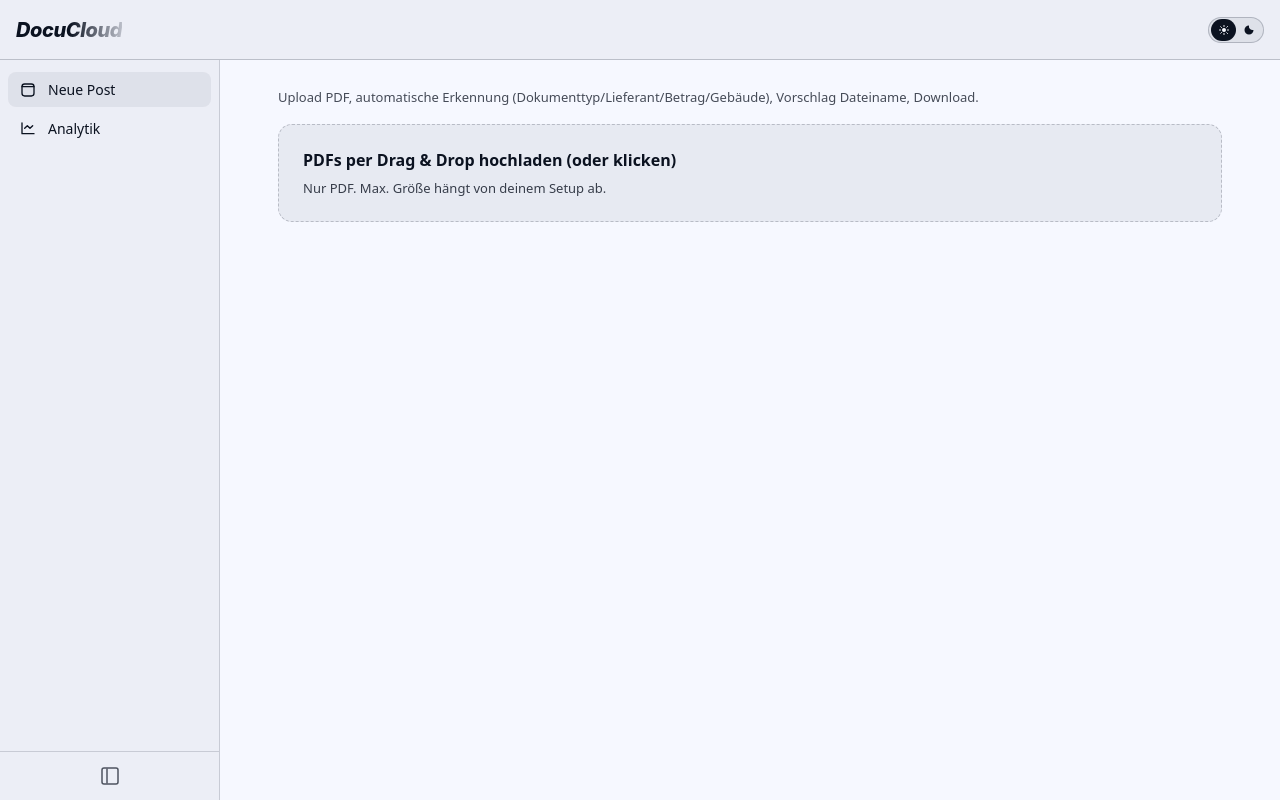
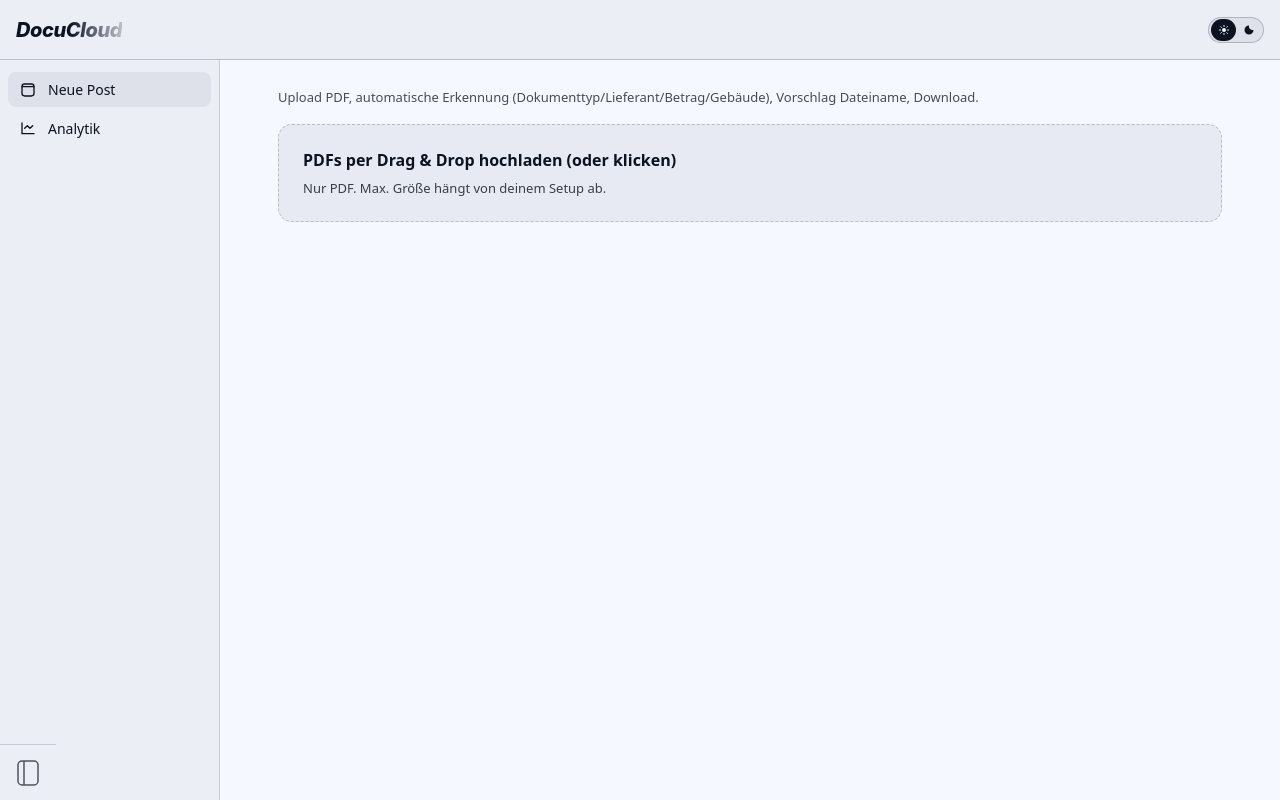
Before and after one commit to pohlandnicos/postbeschriftung, a Next.js app in the folder apps/web/: page / in a window 1280 px wide. Built offline with nearby package versions, Linux system fonts and the light colour scheme.

Commit message:
Fix sidebar icon: exact size and position in corner

```diff
--- a/apps/web/app/components/Sidebar.tsx
+++ b/apps/web/app/components/Sidebar.tsx
@@ -89,7 +89,7 @@ const Sidebar = () => {
         </Link>
       </div>
 
-      <div style={{ position: 'absolute', left: 0, bottom: 0, width: '100%', padding: '12px 8px', display: 'flex', justifyContent: 'center', borderTop: '1px solid var(--border_soft)' }}>
+      <div style={{ position: 'absolute', left: 0, bottom: 0, width: 56, height: 56, display: 'flex', alignItems: 'center', justifyContent: 'center', borderTop: '1px solid var(--border_soft)' }}>
         <SidebarIcon onClick={() => setCollapsed(!collapsed)} />
       </div>
     </div>
--- a/apps/web/app/components/SidebarIcon.tsx
+++ b/apps/web/app/components/SidebarIcon.tsx
@@ -18,8 +18,8 @@ export function SidebarIcon({
         display: 'flex',
         alignItems: 'center',
         justifyContent: 'center',
-        width: 24,
-        height: 24,
+        width: 32,
+        height: 32,
         opacity: 0.7,
         transition: 'opacity 0.2s ease'
       }}
@@ -30,17 +30,13 @@ export function SidebarIcon({
         e.currentTarget.style.opacity = '0.7';
       }}
     >
-      <svg width="24" height="24" viewBox="0 0 24 24" fill="none" xmlns="http://www.w3.org/2000/svg">
+      <svg width="32" height="32" viewBox="0 0 32 32" fill="none" xmlns="http://www.w3.org/2000/svg">
         <path
-          d="M4 6a2 2 0 0 1 2-2h12a2 2 0 0 1 2 2v12a2 2 0 0 1-2 2H6a2 2 0 0 1-2-2V6z"
+          d="M10 4H22C24.2091 4 26 5.79086 26 8V24C26 26.2091 24.2091 28 22 28H10C7.79086 28 6 26.2091 6 24V8C6 5.79086 7.79086 4 10 4Z"
           stroke="currentColor"
           strokeWidth="1.5"
         />
-        <path
-          d="M9 4.5v15"
-          stroke="currentColor"
-          strokeWidth="1.5"
-        />
+        <line x1="12" y1="4" x2="12" y2="28" stroke="currentColor" strokeWidth="1.5" />
       </svg>
     </button>
   );
```
